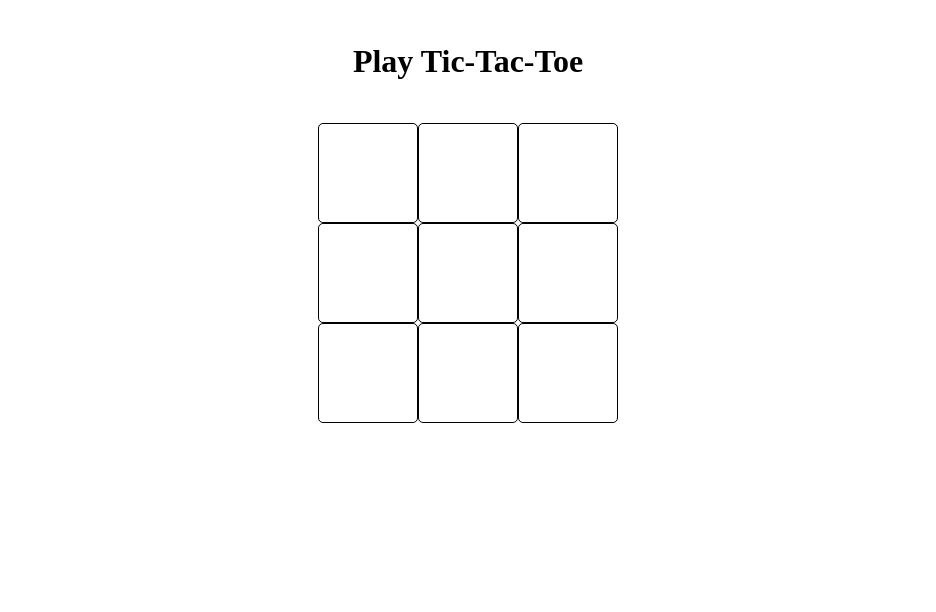
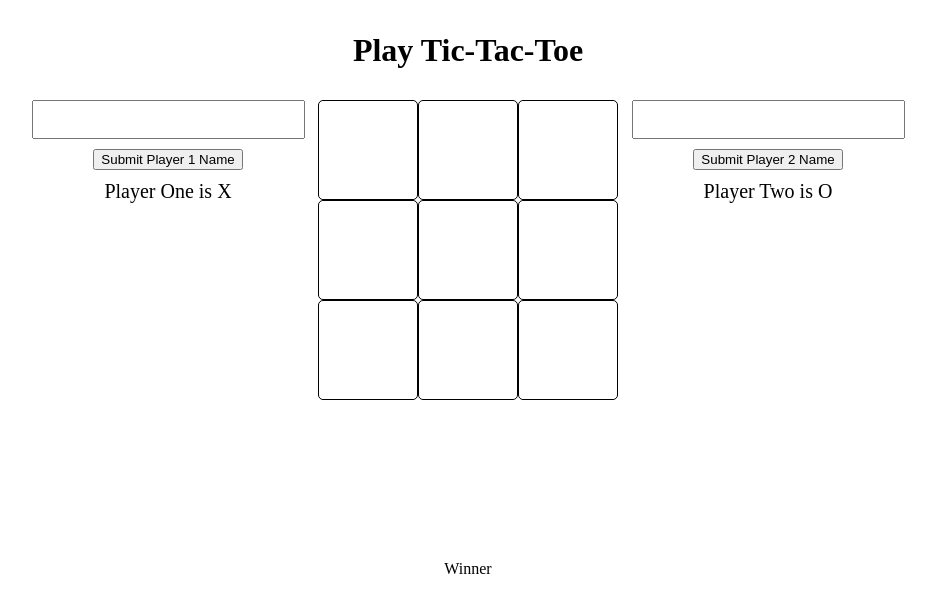
Before and after one commit to seanpoul/project-TicTacToe, a plain HTML site: page index.html in a window 1280 px wide. Shown: the whole page, without its empty margins (172-1108 px from the left). Drawn offline with Linux system fonts and the light colour scheme.

Commit message:
Restyle gameboard and add name input and buttons

```diff
--- a/index.html
+++ b/index.html
@@ -12,6 +12,23 @@
 
 <body>
     <h1>Play Tic-Tac-Toe</h1>
+    <div id="insertGameboardHere" class="playerInfo">
+        <div class="playerOneInfo">
+            <div id="playerOneName">
+                <input type="text">
+                <button type="button">Submit Player 1 Name</button>
+            </div>
+            <div id="playerOne" class="players">Player One is X</div>
+        </div>
+        <div class="playerTwoInfo">
+            <div id="playerTwoName">
+                <input type="text">
+                <button type="button">Submit Player 2 Name</button>
+            </div>
+            <div id="playerTwo" class="players">Player Two is O</div>
+        </div>
+    </div>
+    <div class="winnerDisplay">Winner</div>
 </body>
 
 </html>
--- a/script.js
+++ b/script.js
@@ -1,11 +1,14 @@
-const getTable = document.createElement('TABLE');
 let clickCounter = 0;
 let clickedCell;
 let boardState = ["", "", "", "", "", "", "", "", "",];
+let makeTBody;
+
+let playerInfo = document.getElementById('insertGameboardHere');
 
 (function makeGameboard() {
-    document.body.append(getTable);
-    const makeTBody = getTable.createTBody();
+    const getTable = document.createElement('TABLE');
+    playerInfo.append(getTable);
+    makeTBody = getTable.createTBody();
     const makeRow = makeTBody.insertRow();
 
     for (i = 0; i < 9; i++) {
@@ -13,9 +16,7 @@ let boardState = ["", "", "", "", "", "", "", "", "",];
     }
 })();
 
-// console.log(clickedCell)
-
-getTable.addEventListener('click', (clickedCell) => {
+makeTBody.addEventListener('click', (clickedCell) => {
     clickCounter++
     if (clickCounter === 0 || clickCounter % 2) {
         if (clickedCell.target.textContent === "O" || clickedCell.target.textContent === "X") {
@@ -34,11 +35,9 @@ getTable.addEventListener('click', (clickedCell) => {
         else if (typeof clickedCell.target.textContent !== 'undefined') {
             clickedCell.target.textContent = "O";
         }
-
     }
     checkWinner(clickedCell)
 });
-
 
 function checkWinner(clickedCell) {
     let winConditionsArray = [[0, 1, 2], [3, 4, 5], [6, 7, 8],
--- a/style.css
+++ b/style.css
@@ -1,18 +1,60 @@
 * {
     box-sizing: border-box;
+    margin: 0;
+}
+
+body {
+    display: grid;
+    grid-template-rows: 100px 1fr 1fr auto;
+    justify-content: center;
+    align-items: center;
 }
 
 h1 {
     display: grid;
-    grid-template-rows: 80px 1fr;
-    grid-template-columns: 1fr;
+    grid-template-rows: 60px;
     justify-items: center;
     align-items: center;
+}
+
+.playerInfo {
+    display: grid;
+    grid-template-columns: 1fr 1fr 1fr;
+    grid-template-rows: auto;
+}
+
+.playerOneInfo,
+.playerTwoInfo {
+    display: grid;
+    grid-template-rows: 80px;
+    justify-items: center;
+    font-size: 20px;
+}
+
+.playerTwoInfo {
+    grid-column: 3/4;
+}
+
+#playerOneName, #playerTwoName{
+    display: grid;
+    gap: 10px;
+    justify-items: center;
+}
+
+input{
+    font-size: 20px;
+}
+
+button{
+    height: fit-content;
+    width: fit-content;
 }
 
 table {
     display: grid;
     justify-content: center;
+    grid-row: 1/2;
+    grid-column: 2/3;
 }
 
 tr {
@@ -30,3 +72,11 @@ td {
     width: 100px;
     font-size: 80px;
 }
+
+.winnerDisplay{
+    display: grid;
+    position: absolute;
+    top: 70%;
+    justify-items: center;
+    width: 100vw;
+}
```
